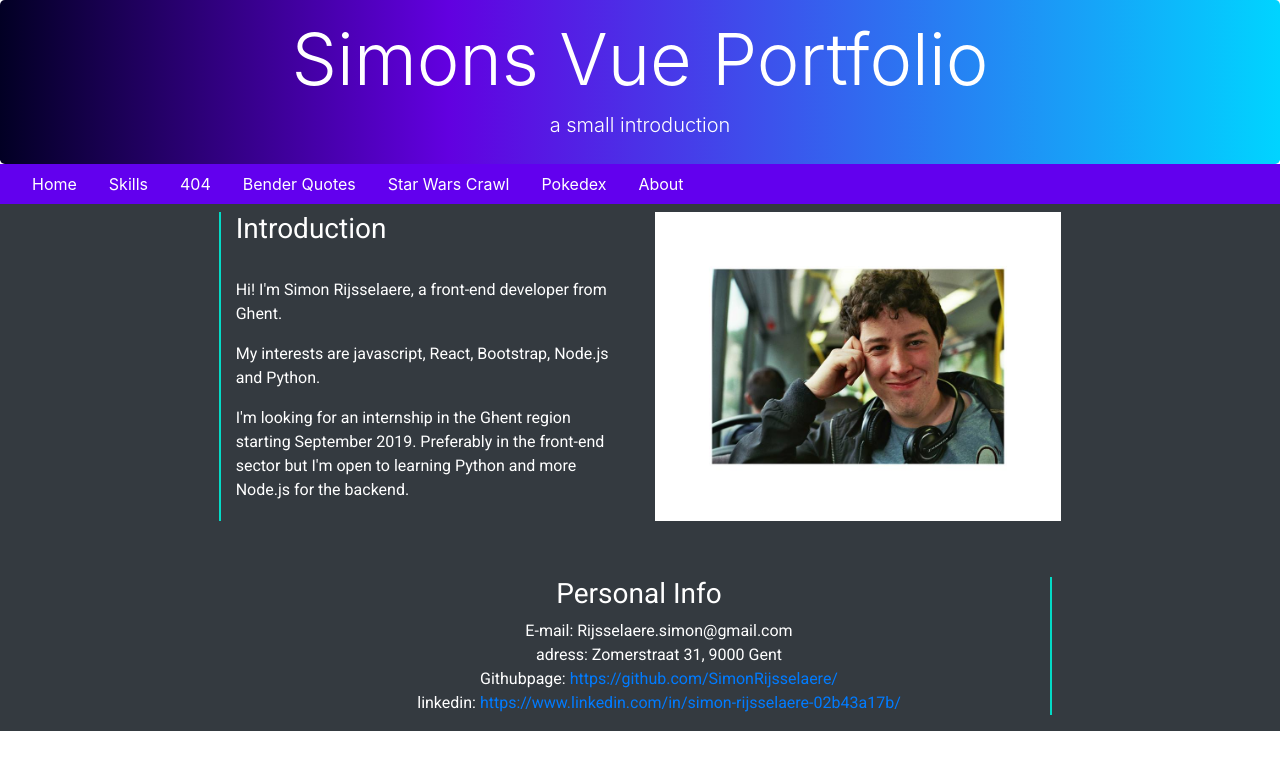
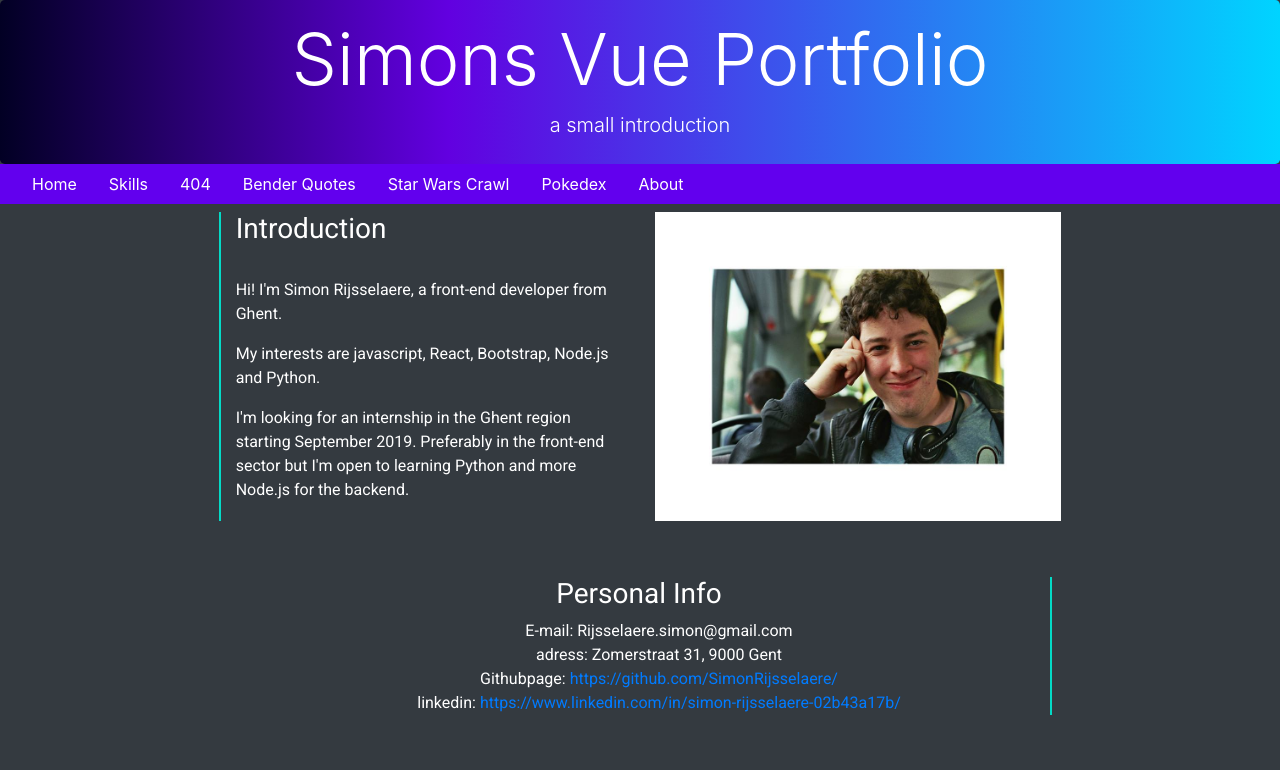
Before and after one commit to SimonRijsselaere/portfolio, a Vue app: page / in a window 1280 px wide. Shown: the top 770 px of the page. Built offline with nearby package versions, Linux system fonts and the light colour scheme.

Commit message:
change background app

```diff
--- a/src/App.vue
+++ b/src/App.vue
@@ -1,5 +1,5 @@
 <template>
-  <div id="app">
+  <div id="app" class="bg-dark">
     <Header />
     <NavBar/>
   </div>
```
